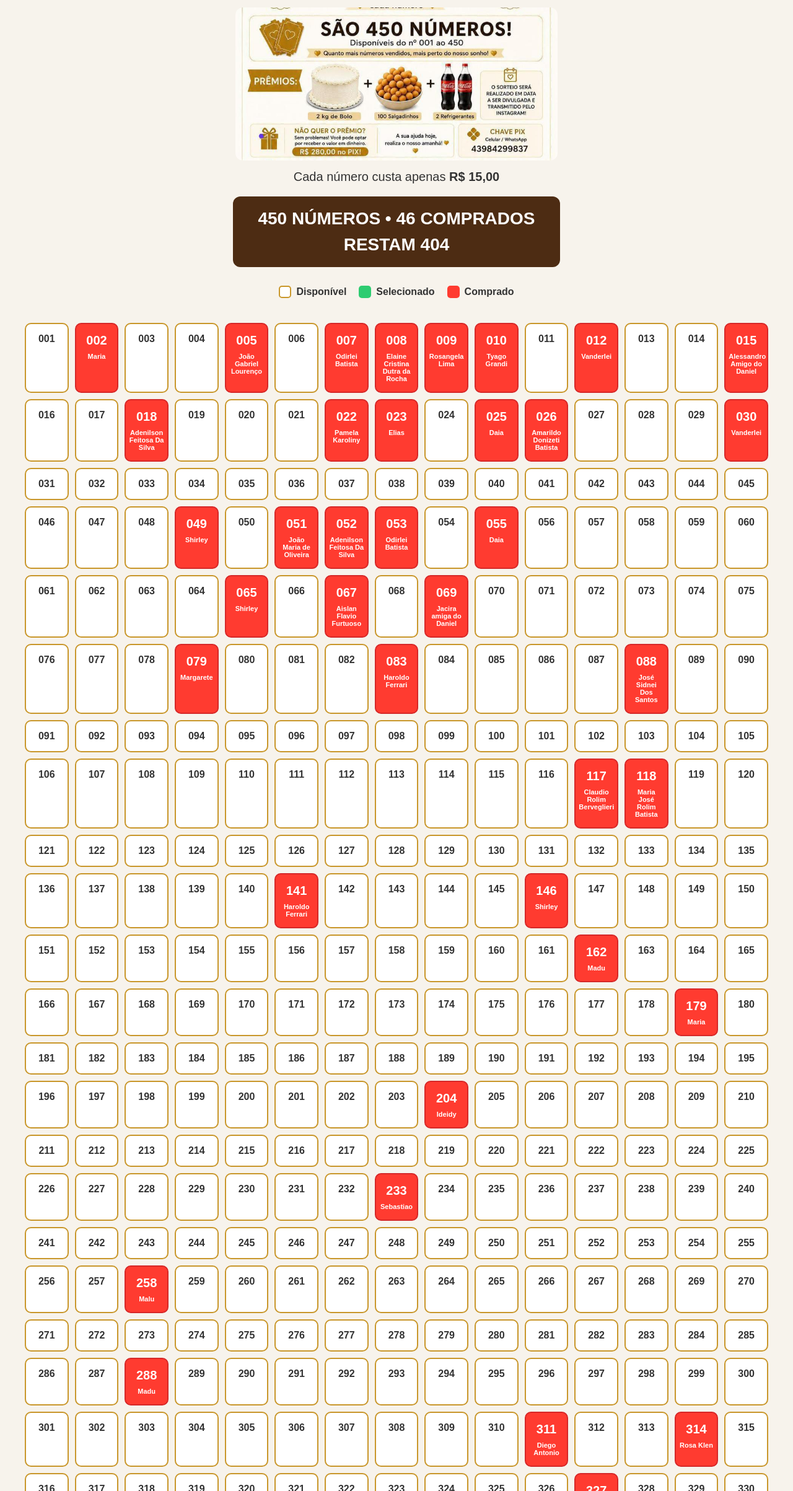
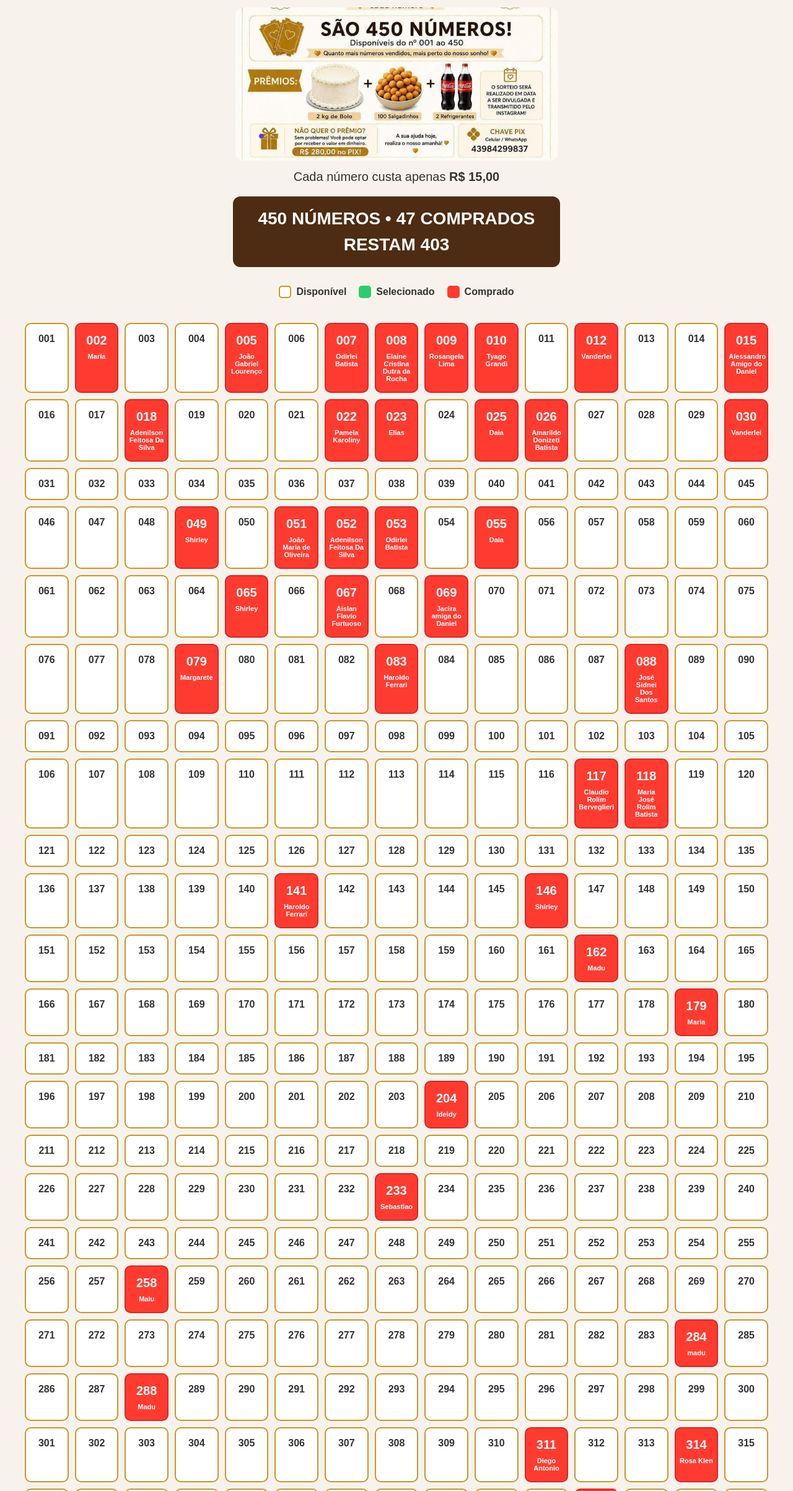
Before and after one commit to DanieleManu/Rifa-Daniel-e-Manu2026, a plain HTML site: page index.html in a window 1280 px wide. Shown: the part 126-2532 px from the top of the page at 62% size. Drawn offline with Linux system fonts and the light colour scheme.

Commit message:
Add files via upload

```diff
--- a/index.html
+++ b/index.html
@@ -353,6 +353,7 @@
   "162",
   "179",
   "233",
+  "284",
   "288",
   "258",
   "425",
@@ -399,6 +400,7 @@
  "162":"Madu",
   "179":"Maria",
   "233": "Sebastiao",
+ "284":"madu",
   "258":"Malu",
   "288":"Madu",
   "425":"Maria",
```
